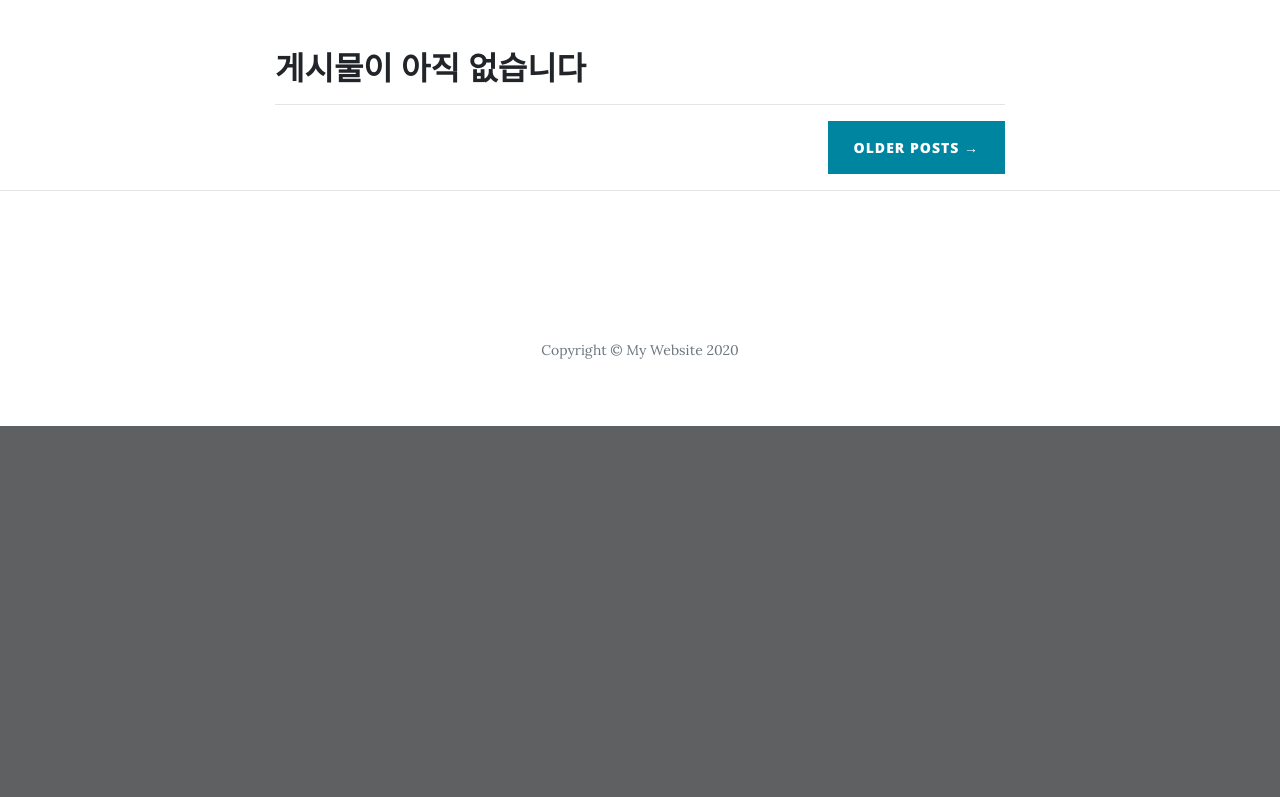
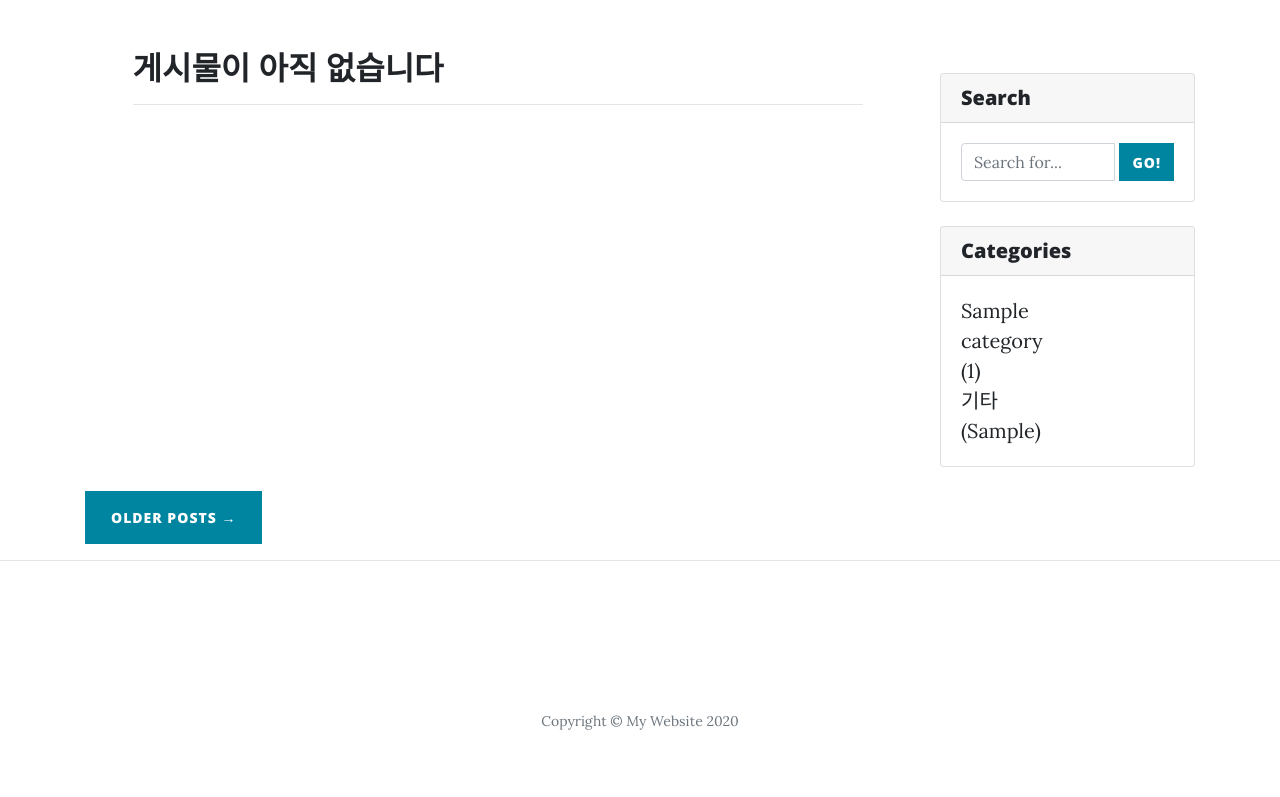
Before and after one commit to hanrimJO/techblog, a Django app: template blog/templates/blog/post_list.html in a window 1280 px wide. Shown: the part 533-1330 px from the top of the page. Before the commit the page ends 959 px from the top, so only its background shows below. Run offline with Django 3.2, Linux system fonts and the light colour scheme; the template is opened without the code that fills it: most values are stand-ins (such as "Sample title", 1, 10 or a date in 2020); some libraries are stand-ins or nearby versions; some web fonts are replaced.

Commit message:
blog: Add Side widget (Search bar and Categories) and login modal

```diff
--- a/blog/models.py
+++ b/blog/models.py
@@ -13,6 +13,9 @@ class Category(models.Model):
 
     def __str__(self):
         return self.name
+
+    def get_absolute_url(self):
+        return f'category/{self.slug}/'
 
     class Meta:
         verbose_name_plural = 'categories'
--- a/blog/templates/blog/base.html
+++ b/blog/templates/blog/base.html
@@ -20,6 +20,11 @@
 
   <!-- Custom styles for this template -->
   <link rel="stylesheet" href="{% static 'css/clean-blog.min.css' %}">
+  <style>
+    #search-btn{
+      padding: 7.5px 12px;
+    }
+  </style>
 
 </head>
 
@@ -28,7 +33,7 @@
   <!-- Navigation -->
   <nav class="navbar navbar-expand-lg navbar-light fixed-top" id="mainNav">
     <div class="container">
-      <a class="navbar-brand" href="index.html">HanrimJO</a>
+      <a class="navbar-brand" href="/">HanrimJO</a>
       <button class="navbar-toggler navbar-toggler-right" type="button" data-toggle="collapse" data-target="#navbarResponsive" aria-controls="navbarResponsive" aria-expanded="false" aria-label="Toggle navigation">
         Menu
         <i class="fas fa-bars"></i>
@@ -36,15 +41,43 @@
       <div class="collapse navbar-collapse" id="navbarResponsive">
         <ul class="navbar-nav ml-auto">
           <li class="nav-item">
-            <a class="nav-link" href="index.html">Home</a>
+            <a class="nav-link" href="/">Home</a>
           </li>
           <li class="nav-item">
             <a class="nav-link" href="about.html">About</a>
+          </li>
+          <li class="nav-item">
+            <a type="button" class="btn" data-toggle="modal" data-target="#exampleModal">
+              Login
+            </a>
           </li>
         </ul>
       </div>
     </div>
   </nav>
+
+  <div class="modal fade" id="exampleModal" tabindex="-1" role="dialog" aria-labelledby="exampleModalLabel" aria-hidden="true">
+  <div class="modal-dialog">
+    <div class="modal-content">
+      <div class="modal-header">
+        <h5 class="modal-title" id="exampleModalLabel">Please Login</h5>
+        <button type="button" class="close" data-dismiss="modal" aria-label="Close">
+          <span aria-hidden="true">&times;</span>
+        </button>
+      </div>
+      <div class="modal-body">
+        <form action="">
+          <input type="text">
+          <input type="password">
+        </form>
+      </div>
+      <div class="modal-footer">
+        <button type="button" class="btn btn-secondary" data-dismiss="modal">Close</button>
+        <button type="button" class="btn btn-primary">Login</button>
+      </div>
+    </div>
+  </div>
+</div>
 
   <!-- Page Header -->
   {% block header %}
@@ -54,14 +87,57 @@
   <!-- Main Content -->
   <div class="container">
     <div class="row">
-      <div class="col-lg-8 col-md-10 mx-auto">
+      <div class="col-lg-8 col-md-9 mx-auto">
         {% block content %}
 
         {% endblock %}
       </div>
+      <div class="col-md-3" id="side-div">
+
+            <!-- Search Widget -->
+            <div class="card my-4">
+                <h5 class="card-header">Search</h5>
+                <div class="card-body">
+                    <div class="input-group">
+                        <input id="search-input" type="text" onkeyup="wait_for_enter()" class="form-control" placeholder="Search for...">
+                        <span class="input-group-btn">
+                <button id="search-btn" class="btn btn-primary ml-1" type="button" onclick="search_post();">Go!</button>
+              </span>
+                    </div>
+                </div>
+            </div>
+
+            <!-- Categories Widget -->
+            <div class="card my-4" id="category-card">
+                <h5 class="card-header">Categories</h5>
+                <div class="card-body">
+                    <div class="row">
+                        <div class="col-lg-6">
+                            <ul class="list-unstyled mb-0">
+                                {% for category in category_list %}
+                                <li>
+                                    <a href="{{ category.get_absolute_url }}">{{ category.name }} ({{ category.post_set.count }})</a>
+                                </li>
+                                {% endfor %}
+                                <li>
+                                    <a href="/category/_none/">기타 ({{ posts_without_category }})</a>
+                                </li>
+                            </ul>
+                        </div>
+                    </div>
+                </div>
+            </div>
+
+
+        </div>
+    </div>
+    <!-- Pager -->
+    <div class="clearfix">
+      <a class="btn btn-primary" href="#">Older Posts &rarr;</a>
     </div>
   </div>
   <hr>
+
 
   <!-- Footer -->
   <footer>
--- a/blog/templates/blog/post_list.html
+++ b/blog/templates/blog/post_list.html
@@ -46,8 +46,5 @@
 
 
     <hr>
-    <!-- Pager -->
-    <div class="clearfix">
-      <a class="btn btn-primary float-right" href="#">Older Posts &rarr;</a>
-    </div>
+
 {% endblock %}
--- a/blog/urls.py
+++ b/blog/urls.py
@@ -6,4 +6,5 @@ app_name = 'blog'
 urlpatterns = [
     path('', views.PostList.as_view()),
     path('<int:pk>/', views.PostDetail.as_view()),
+    path('category/<str:slug>/', views.PostListCategory.as_view())
 ]
```
Also changed, not shown: blog/views.py (+23 -0 lines).
